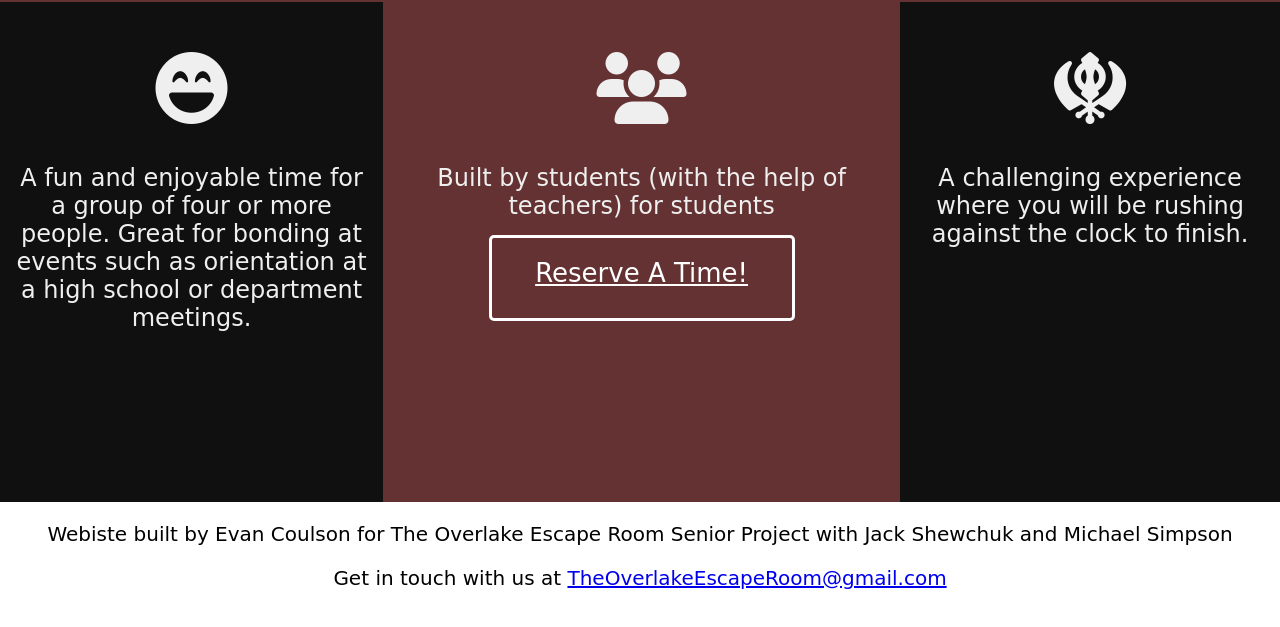
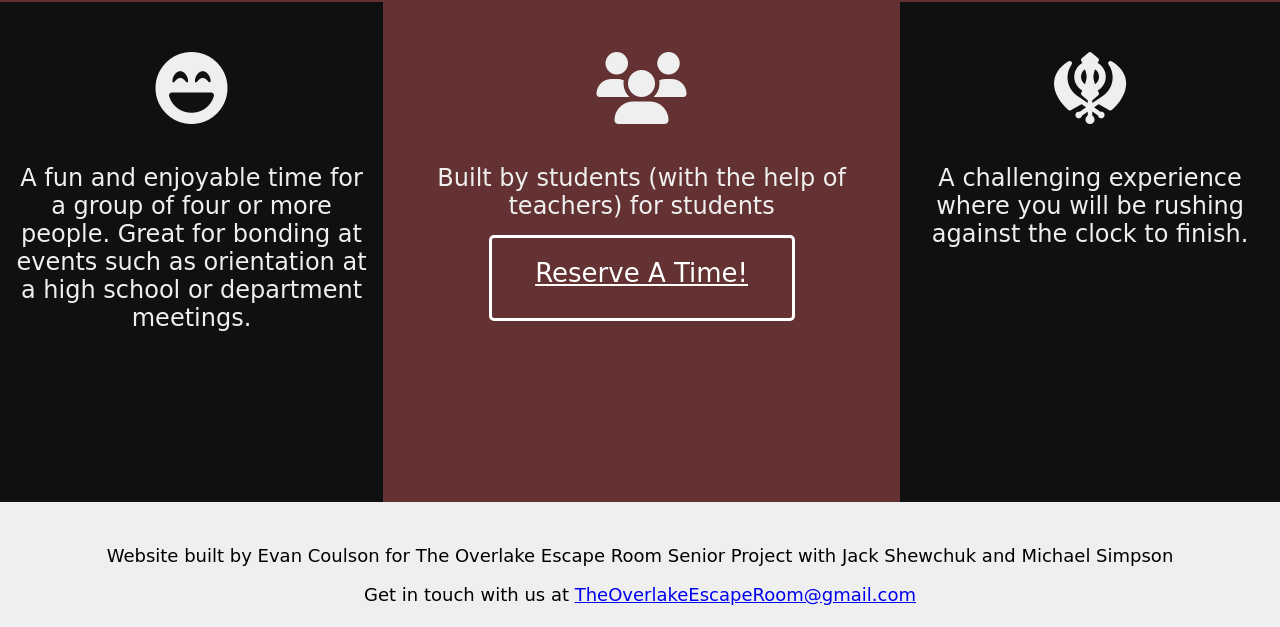
Before and after one commit to ecoulson/TheOverlakeEscapeRoomWebsite, a plain HTML site: page index.html in a window 1280 px wide. Shown: the part 818-1445 px from the top of the page. Drawn offline with Linux system fonts and the light colour scheme; a web font is replaced by a local one.

Commit message:
updated footer styling

```diff
--- a/index.html
+++ b/index.html
@@ -44,7 +44,7 @@
 		</div>
     </secion>
     <footer id="project-info">
-		<p>Webiste built by Evan Coulson for The Overlake Escape Room Senior Project with Jack Shewchuk and Michael Simpson</p>
+		<p>Website built by Evan Coulson for The Overlake Escape Room Senior Project with Jack Shewchuk and Michael Simpson</p>
 		<p>Get in touch with us at <a href="mailto:TheOverlakeEscapeRoom@gmail.com">TheOverlakeEscapeRoom@gmail.com</a></p>
     </footer>
     <script src="scripts/main.js"></script>
--- a/styles/main.css
+++ b/styles/main.css
@@ -160,5 +160,7 @@ body, html {
 #project-info {
 	height: 100px;
 	text-align: center;
-	font-size: 20px;
+	padding-top: 25px;
+	background-color: #efefef;
+	font-size: 18px;
 }
```
